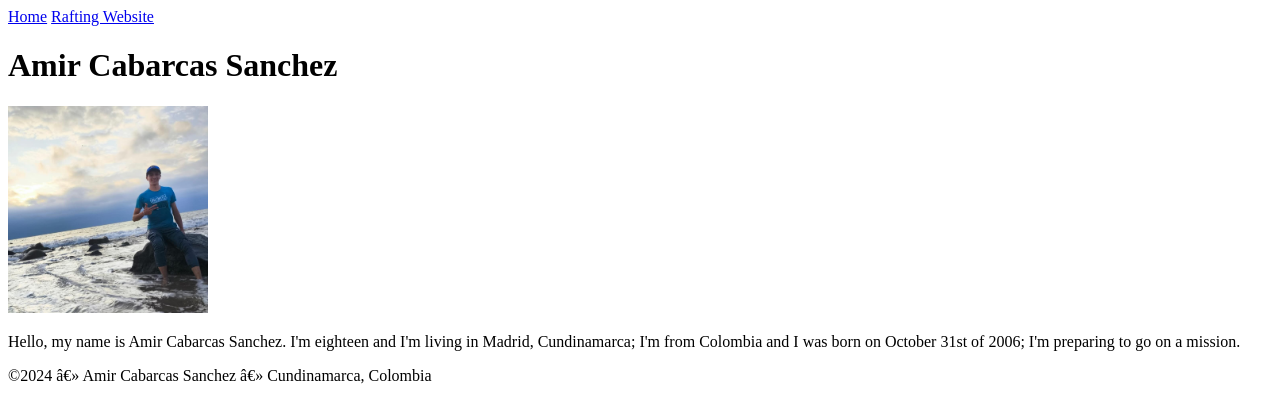
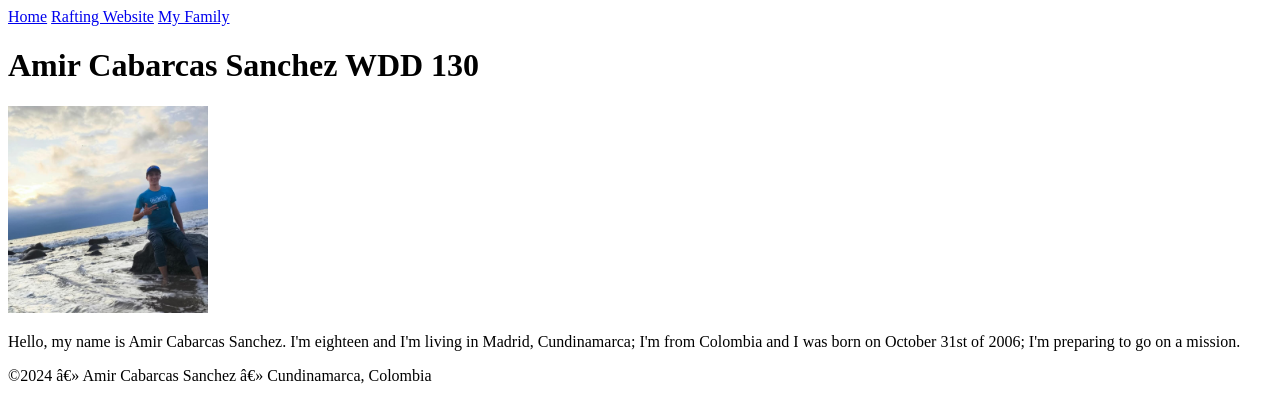
Before and after one commit to amir-cabarcas/wdd130, a plain HTML site: page index.html in a window 1280 px wide. Drawn offline with Linux system fonts and the light colour scheme.

Commit message:
corrected code

```diff
--- a/index.html
+++ b/index.html
@@ -1,5 +1,5 @@
 <!DOCTYPE html>
-<html lang="en">
+<html lang="en-US">
     <head>
         <meta charset="uft-8">
         <meta http-equiv="X-UA-Compatible" content="IE=edge">
@@ -10,10 +10,11 @@
         <nav>
             <a href="#">Home</a>
             <a href="www/">Rafting Website</a>
+            <a href="my-family.html">My Family</a>
         </nav>
         <main>
-            <h1>Amir Cabarcas Sanchez</h1>
-            <img src="images/me.jpg" alt="Amir Cabarcas Sanchez" width="200">
+            <h1>Amir Cabarcas Sanchez WDD 130</h1>
+            <img src="images/profile.jpg" alt="Amir Cabarcas Sanchez" width="200">
             <p>Hello, my name is Amir Cabarcas Sanchez. I'm eighteen and I'm living in Madrid, Cundinamarca; I'm from Colombia and I was born on October 31st of 2006; I'm preparing to go on a mission.</p>
         </main>
         <footer>
```
Also changed, not shown: images/profile.jpg (renamed from images/me.jpg).
